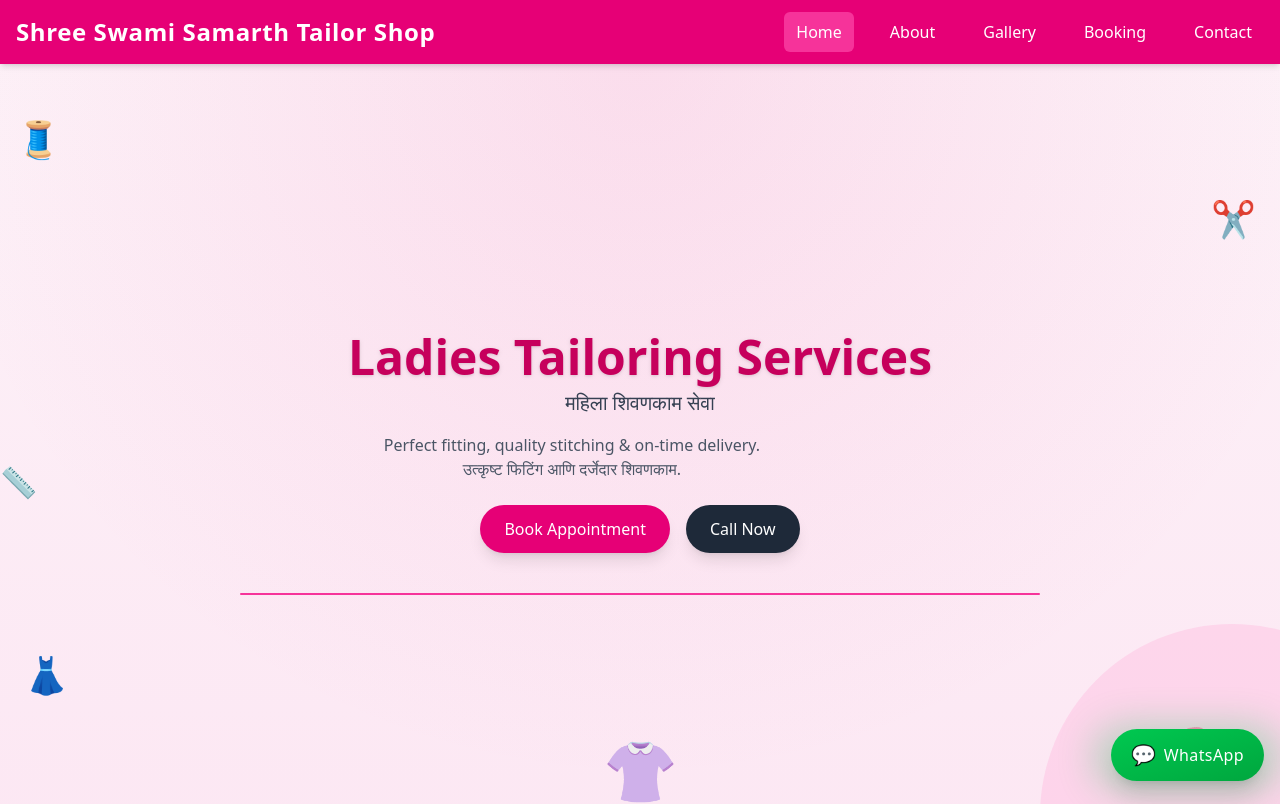
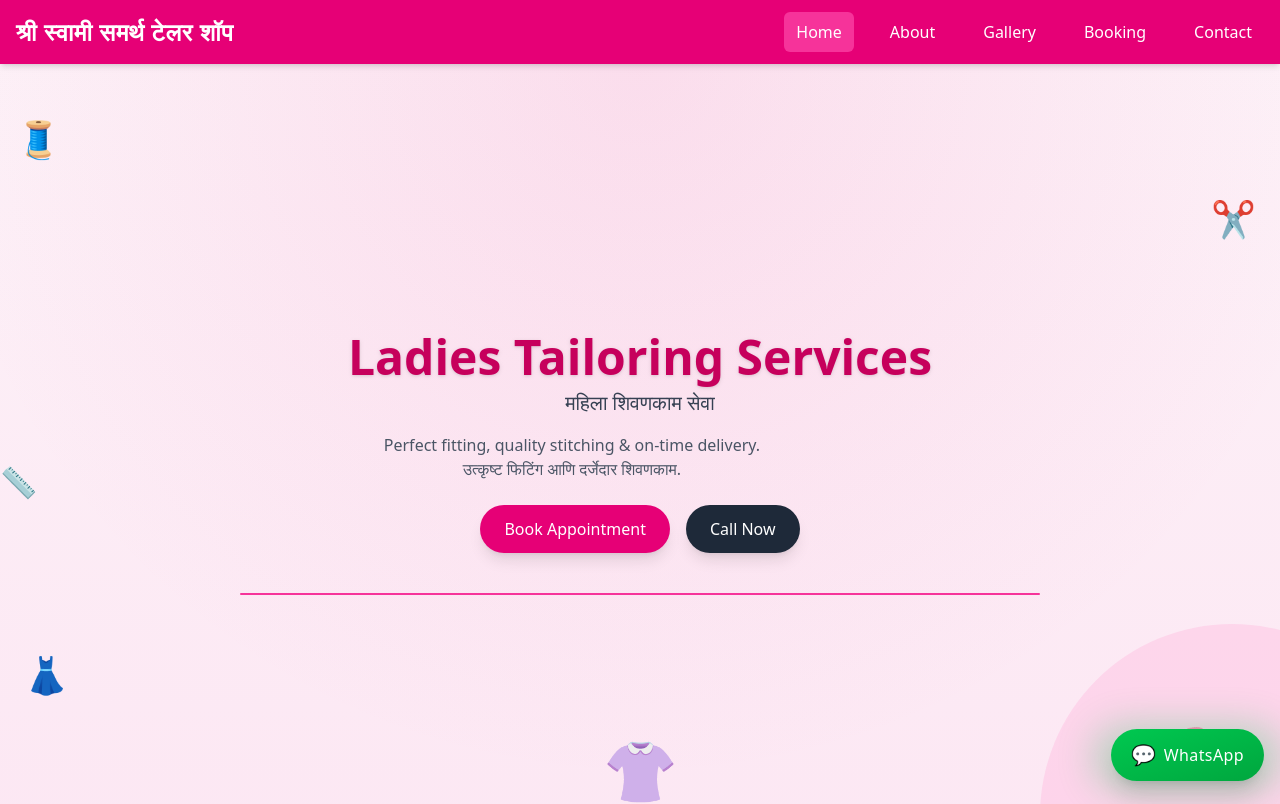
Before and after one commit to Abhi-kadam7/Mom-Website, a React (Vite) app: page / in a window 1280 px wide. Shown: the top 804 px of the page. Built offline with nearby package versions, Linux system fonts and the light colour scheme.

Commit message:
Install vite and fix build

```diff
--- a/src/components/Navbar.jsx
+++ b/src/components/Navbar.jsx
@@ -31,7 +31,7 @@ const Navbar = () => {
             to="/"
             className="text-lg md:text-2xl font-bold tracking-wide hover:text-pink-200 transition"
           >
-            Shree Swami Samarth Tailor Shop
+श्री स्वामी समर्थ टेलर शॉप
           </NavLink>
 
           {/* Desktop Menu */}
```
